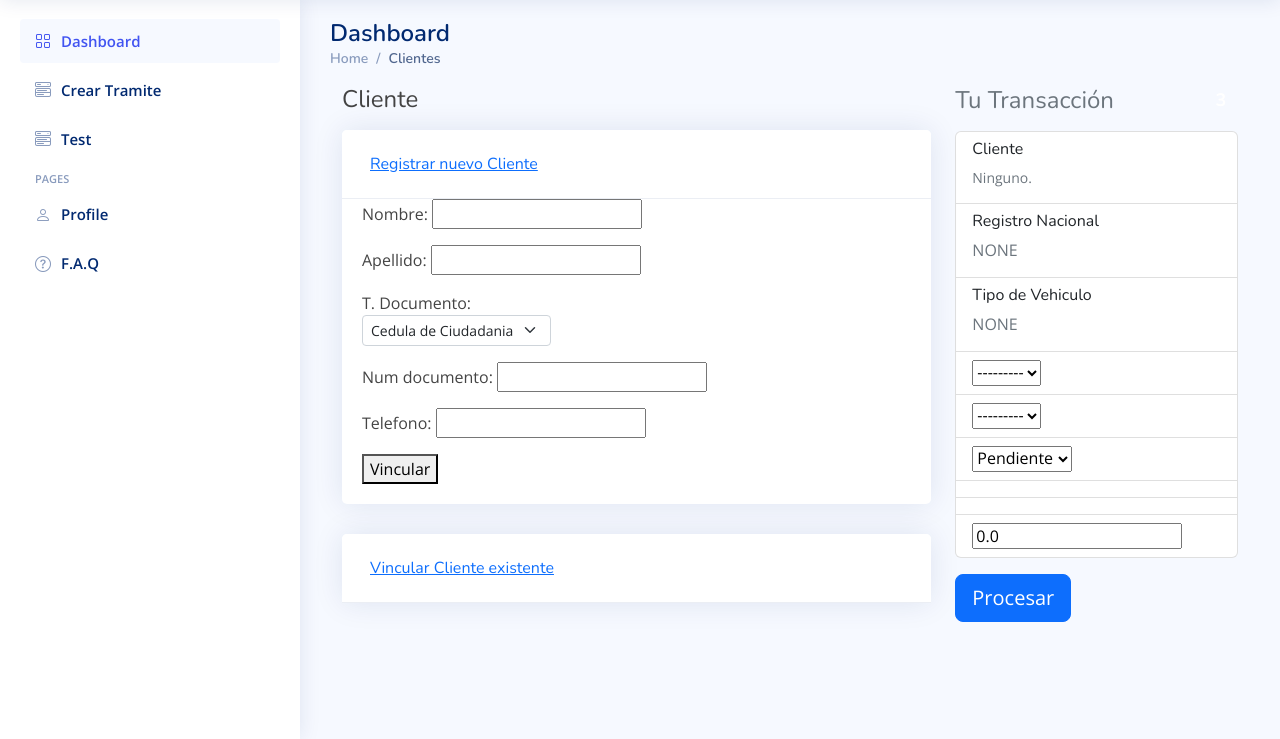
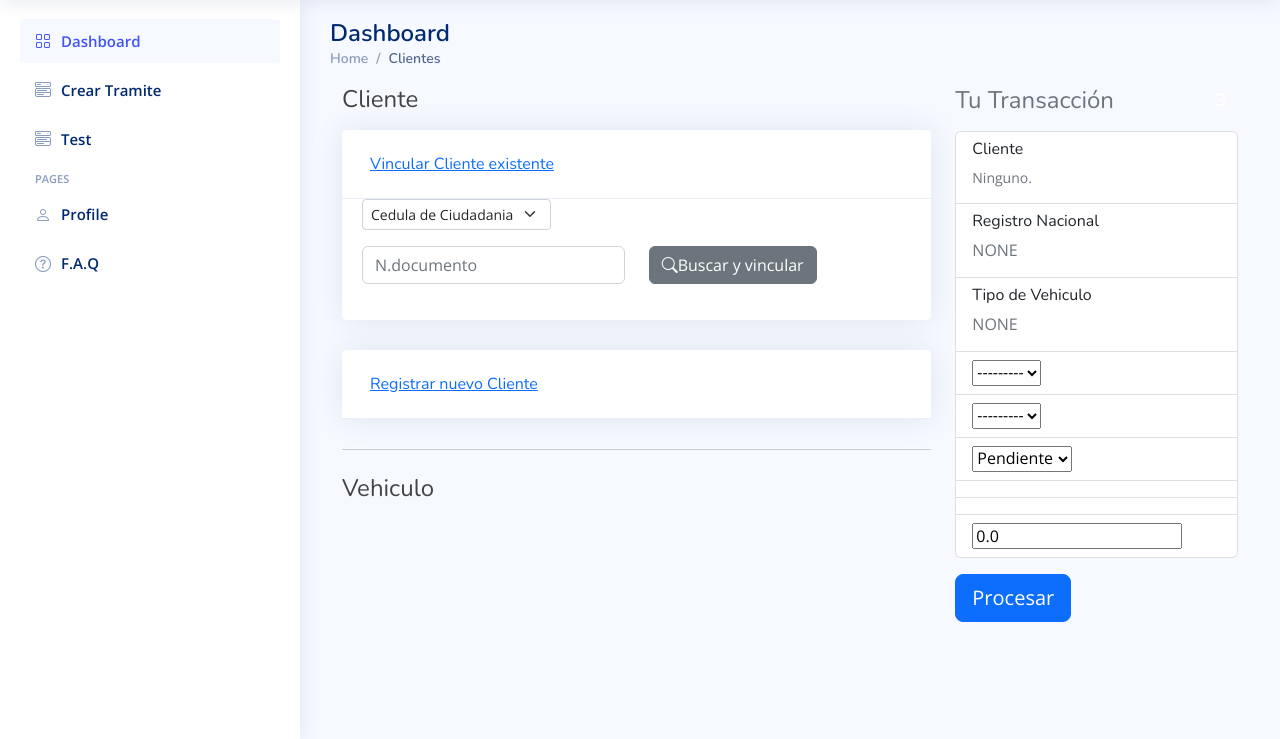
Before and after one commit to CalumRakk/facturas, a Django app: template transactions/templates/test-2.html in a window 1280 px wide. Shown: the part 61-800 px from the top of the page. Run offline with Django 4.2, Linux system fonts and the light colour scheme; the template is opened without the code that fills it: values that come from a table or form of the project are taken from there, others are empty; some libraries are stand-ins or nearby versions.

Commit message:
En la vista transaccion ahora buscar cliente aparece primero

```diff
--- a/transactions/templates/test-2.html
+++ b/transactions/templates/test-2.html
@@ -138,8 +138,7 @@
                             </div>
                         </li>
                     </ul>
-                    <button class="btn btn-primary btn-lg btn-block"
-                        type="submit">Procesar</button>
+                    <button class="btn btn-primary btn-lg btn-block" type="submit">Procesar</button>
                 </form>
             </div><!-- Final Seccion de Transacción -->
 
@@ -147,26 +146,6 @@
             <div class="col-md-8 order-md-1">
                 <h4 class="mb-3">Cliente</h4>
                 <div id="acordeon-cliente">
-                    <div class="card">
-                        <div class="card-header" id="headingOne">
-                            <h5 class="mb-0">
-                                <button class="btn btn-link" data-toggle="collapse" data-target="#collapseOne"
-                                    aria-expanded="true" aria-controls="collapseOne">
-                                    Registrar nuevo Cliente
-                                </button>
-                            </h5>
-                        </div>
-
-                        <div id="collapseOne" class="collapse show" aria-labelledby="headingOne"
-                            data-parent="#acordeon-cliente">
-                            <div class="card-body">
-                                <form id="form-crear-cliente">
-                                    {{ cliente.as_p }}
-                                    <button>Vincular</button>
-                                </form>
-                            </div>
-                        </div>
-                    </div>
                     <div class="card">
                         <div class="card-header" id="headingTwo">
                             <h5 class="mb-0">
@@ -176,7 +155,7 @@
                                 </button>
                             </h5>
                         </div>
-                        <div id="collapseTwo" class="collapse" aria-labelledby="headingTwo"
+                        <div id="collapseTwo" class="collapse show" aria-labelledby="headingTwo"
                             data-parent="#acordeon-cliente">
                             <div class="card-body">
                                 <div class="row">
@@ -202,8 +181,29 @@
                             </div>
                         </div>
                     </div>
+                    <div class="card">
+                        <div class="card-header" id="headingOne">
+                            <h5 class="mb-0">
+                                <button class="btn btn-link" data-toggle="collapse" data-target="#collapseOne"
+                                    aria-expanded="true" aria-controls="collapseOne">
+                                    Registrar nuevo Cliente
+                                </button>
+                            </h5>
+                        </div>
+
+                        <div id="collapseOne" class="collapse" aria-labelledby="headingOne"
+                            data-parent="#acordeon-cliente">
+                            <div class="card-body">
+                                <form id="form-crear-cliente">
+                                    {{ cliente.as_p }}
+                                    <button>Vincular</button>
+                                </form>
+                            </div>
+                        </div>
+                    </div>
                 </div>
-
+                <hr class="mb-4">
+                <h4 class="mb-3">Vehiculo</h4>
             </div>
         </div>
     </div>
@@ -223,7 +223,7 @@
         var tipo_documento_selectId = "#" + "{{ cliente.tipo_documento.id_for_label }}"
         var crearClientr_formId = "#form-crear-cliente"
         var client_NotFound_id = "#client_NotFound_id"
-        var procesarTransaccion_formId= "#procesarTransaccion"
+        var procesarTransaccion_formId = "#procesarTransaccion"
 
         $(crearClientr_formId).submit(function (event) {
             event.preventDefault();
@@ -246,7 +246,7 @@
                 data[item.name] = item.value;
             }, 0);
 
-            const merge= Object.assign(data, Transaccion)
+            const merge = Object.assign(data, Transaccion)
 
             $.ajax({
                 url: window.location.href,
```
